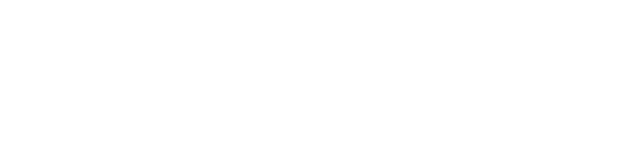
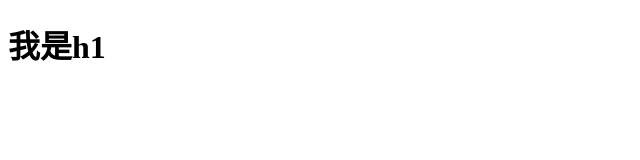
Before and after one commit to DEFFLATTE/hello, a plain HTML site: page index.html in a window 1280 px wide. Shown: the whole page, without its empty margins (0-640 px from the left). Drawn offline with Linux system fonts and the light colour scheme.

Commit message:
修改index.html

```diff
--- a/index.html
+++ b/index.html
@@ -5,6 +5,6 @@
 	<title>Document</title>
 </head>
 <body>
-
+	<h1>我是h1</h1>
 </body>
 </html>
```
